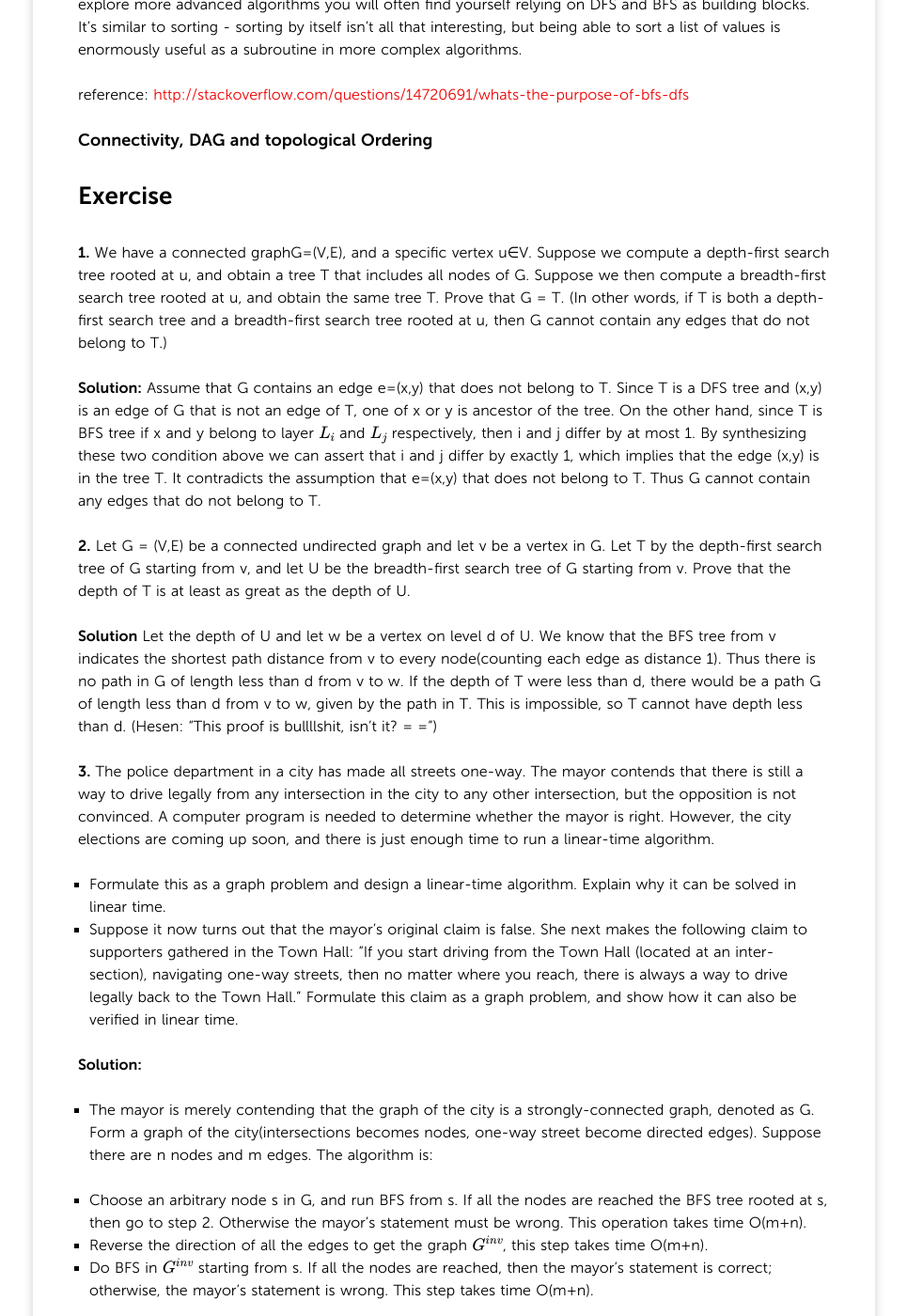
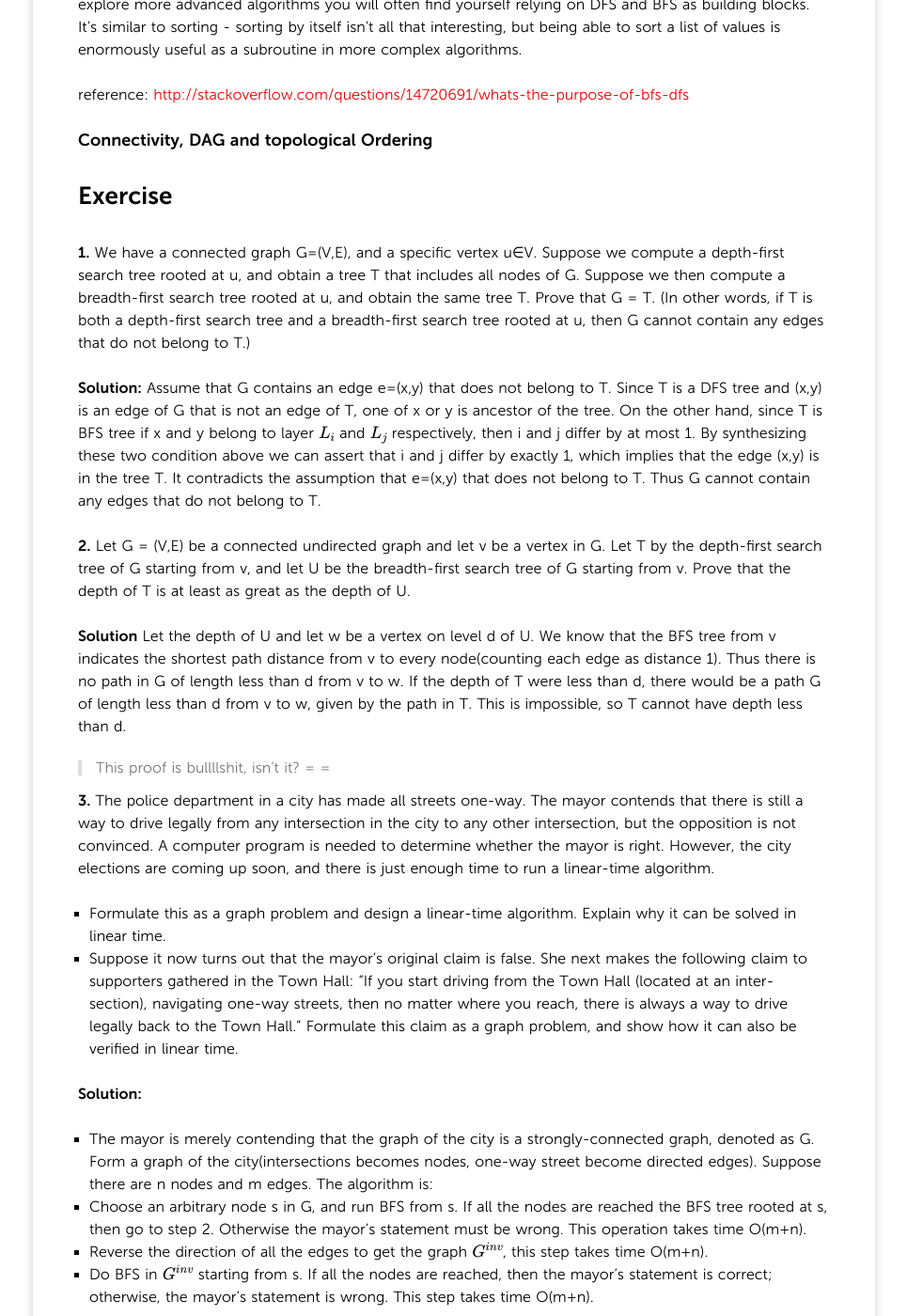
Before and after one commit to pineal/pineal.github.com, a Jekyll site: the page built from _posts/2014/2014-09-23-Graph_ algorithm.md, in a window 1280 px wide and 1400 px high, scrolled down 1077 px. Shown: the whole window at 94% size, without its empty margins (157-1122 px from the left). Built offline with Jekyll 4.4.1, drawn with Linux system fonts in a browser that asks for light colours; nearby versions of some CDN libraries; Markdown is read by kramdown in place of the engine named in the settings; formulas are drawn with MathJax 3; comment, search, counter and statistics services are not loaded.

Commit message:
update graph alg

```diff
--- a/_posts/2014/2014-09-23-Graph_ algorithm.md
+++ b/_posts/2014/2014-09-23-Graph_ algorithm.md
@@ -29,15 +29,14 @@
 ###Connectivity, DAG and topological Ordering
 
 ##Exercise
-**1.** We have a connected graphG=(V,E), and a specific vertex u∈V. Suppose we compute a depth-first search tree rooted at u, and obtain a tree T that includes all nodes of G. Suppose we then compute a breadth-first search tree rooted at u, and obtain the same tree T. Prove that G = T. (In other words, if T is both a depth-first search tree and a breadth-first search tree rooted at u, then G cannot contain any edges that do not belong to T.)
+**1.** We have a connected graph G=(V,E), and a specific vertex u∈V. Suppose we compute a depth-first search tree rooted at u, and obtain a tree T that includes all nodes of G. Suppose we then compute a breadth-first search tree rooted at u, and obtain the same tree T. Prove that G = T. (In other words, if T is both a depth-first search tree and a breadth-first search tree rooted at u, then G cannot contain any edges that do not belong to T.)
 
-**Solution:** Assume that G contains an edge e=(x,y) that does not belong to T. Since T is a DFS tree and (x,y) is an edge of G that is not an edge of T, one of x or y is ancestor of the tree. On the other hand, since T is BFS tree if x and y belong to layer \\(L_i\\) and \\(L_j\\) respectively, then i and j differ by at most 1. By synthesizing these two condition above we can assert that i and j differ by exactly 1, which implies that the edge (x,y) is in the tree T. It contradicts the assumption that e=(x,y) that does not belong to T. Thus G cannot contain any edges that do not belong to T.
-
+**Solution:** Assume that G contains an edge e=(x,y) that does not belong to T. Since T is a DFS tree and (x,y) is an edge of G that is not an edge of T, one of x or y is ancestor of the tree. On the other hand, since T is BFS tree if x and y belong to layer \\(L\_i\\) and \\(L\_j\\) respectively, then i and j differ by at most 1. By synthesizing these two condition above we can assert that i and j differ by exactly 1, which implies that the edge (x,y) is in the tree T. It contradicts the assumption that e=(x,y) that does not belong to T. Thus G cannot contain any edges that do not belong to T.
 
 **2.** Let G = (V,E) be a connected undirected graph and let v be a vertex in G. Let T by the depth-first search tree of G starting from v, and let U be the breadth-first search tree of G starting from v. Prove that the depth of T is at least as great as the depth of U.
 
 **Solution** Let the depth of U and let w be a vertex on level d of U. We know that the BFS tree from v indicates the shortest path distance from v to every node(counting each edge as distance 1). Thus there is no path in G of length less than d from v to w. If the depth of T were less than d, there would be a path G of length less than d from v to w, given by the path in T. This is impossible, so T cannot have depth less than d.
-(Hesen: "This proof is bullllshit, isn't it? = =")
+> This proof is bullllshit, isn't it? = =||
 
 **3.** The police department in a city has made all streets one-way. The mayor contends that there is still a way to drive legally from any intersection in the city to any other intersection, but the opposition is not convinced. A computer program is needed to determine whether the mayor is right. However, the city elections are coming up soon, and there is just enough time to run a linear-time algorithm.
 
@@ -47,7 +46,6 @@
 **Solution:**
 
 - The mayor is merely contending that the graph of the city is a strongly-connected graph, denoted as G. Form a graph of the city(intersections becomes nodes, one-way street become directed edges). Suppose there are n nodes and m edges. The algorithm is:
-
  - Choose an arbitrary node s in G, and run BFS from s. If all the nodes are reached the BFS tree rooted at s, then go to step 2. Otherwise the mayor's statement must be wrong. This operation takes time O(m+n).
  - Reverse the direction of all the edges to get the graph \\(G^{inv}\\), this step takes time O(m+n).
  - Do BFS in \\(G^{inv}\\) starting from s. If all the nodes are reached, then the mayor's statement is correct; otherwise, the mayor's statement is wrong. This step takes time O(m+n).
```
